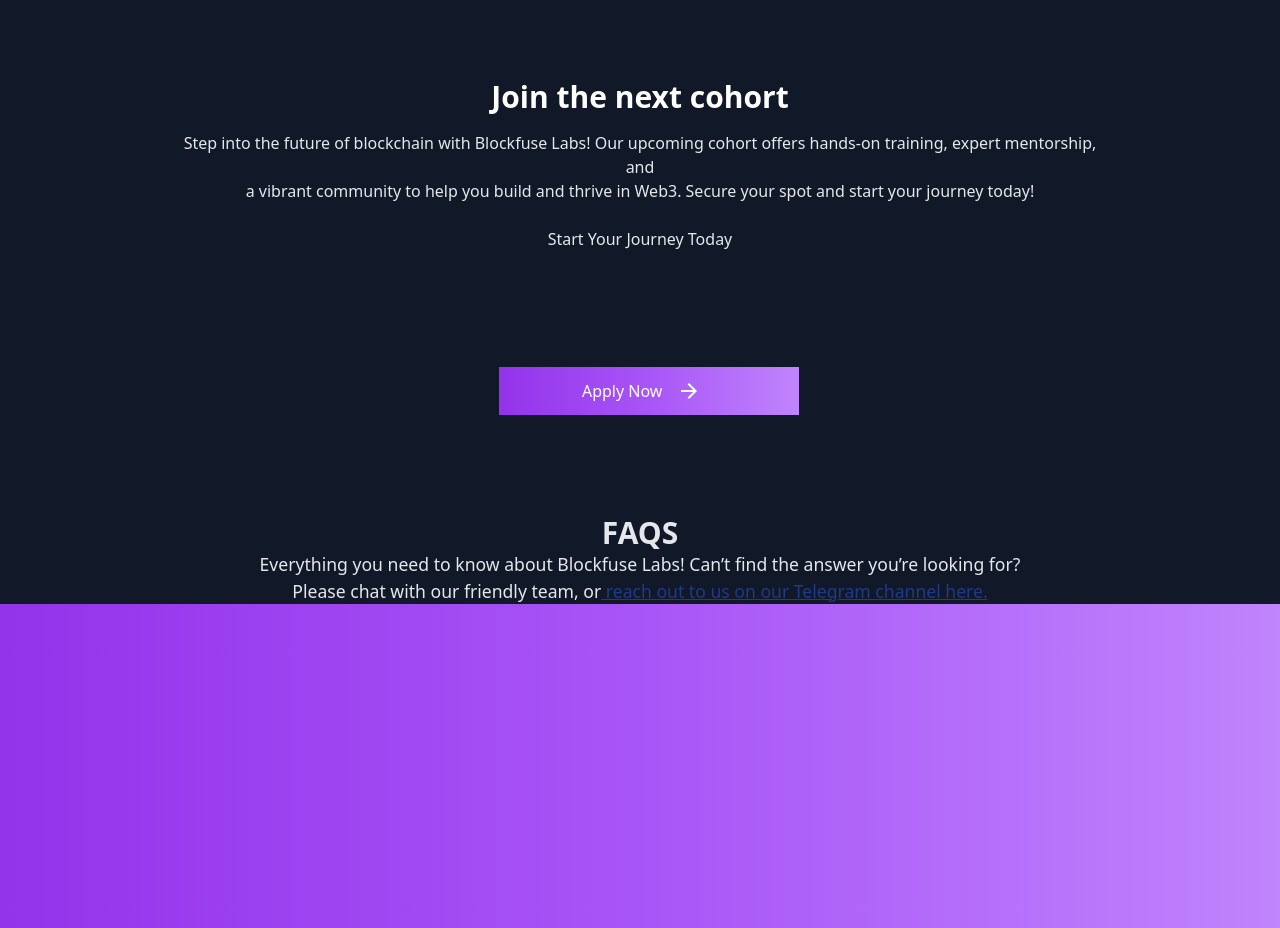
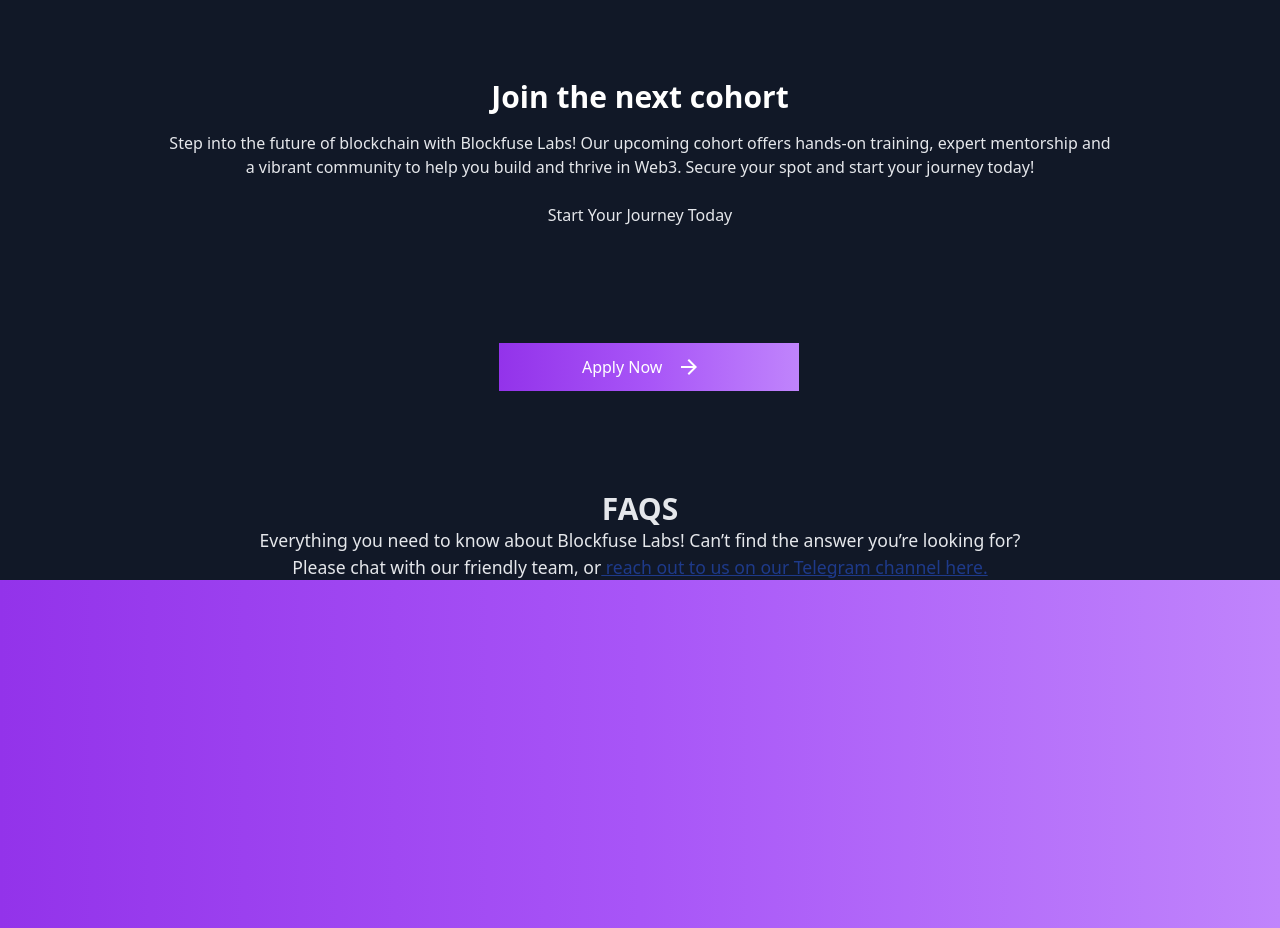
Before and after one commit to joeyovey/blockfuselabs-clone, a website: page index.html in a window 1280 px wide. Shown: the part 4680-5608 px from the top of the page. Drawn offline with Linux system fonts and the light colour scheme.

Commit message:
updated the join the next cohort section

```diff
--- a/index.html
+++ b/index.html
@@ -287,7 +287,7 @@
      <section>
        <div class="text-center gap-4 flex flex-col text-gray-200">
         <h1 class="text-3xl font-bold text-white">Join the next cohort</h1>
-        <p>Step into the future of blockchain with Blockfuse Labs! Our upcoming cohort offers hands-on training, expert mentorship,<br> and <br>
+        <p>Step into the future of blockchain with Blockfuse Labs! Our upcoming cohort offers hands-on training, expert mentorship and <br>
 
             a vibrant community to help you build and thrive in Web3. Secure your spot and start your journey today! <br> <br>
 
```
